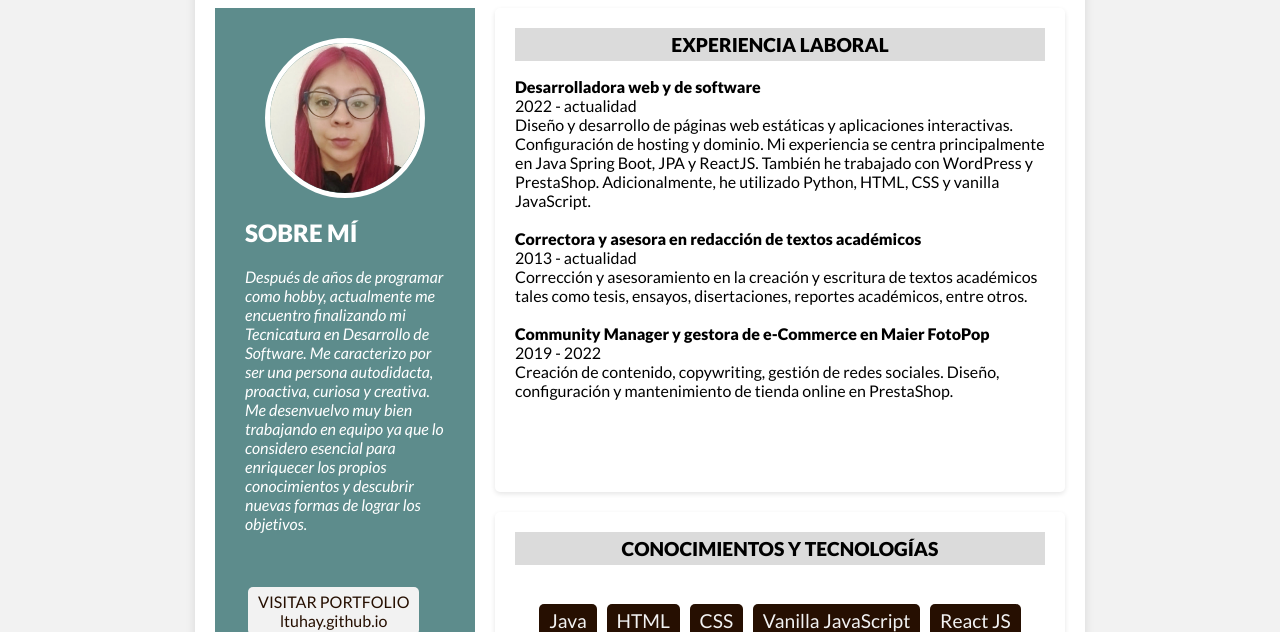
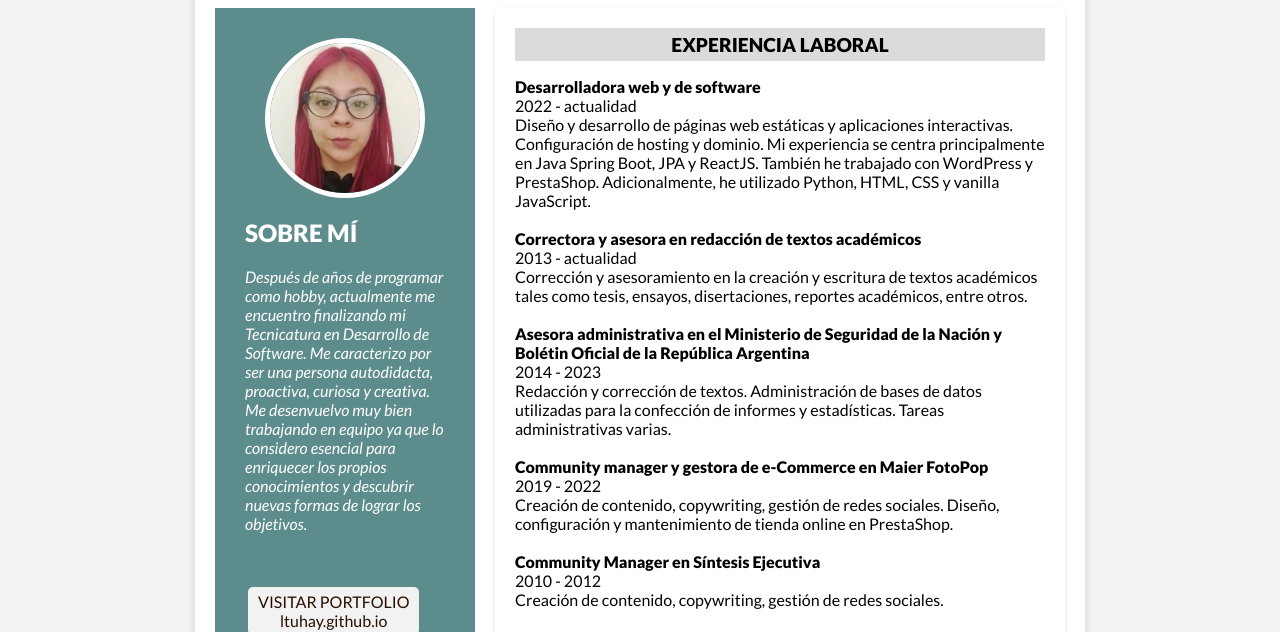
Before and after one commit to LTuhay/cv, a plain HTML site: page index.html in a window 1280 px wide. Shown: the part 168-800 px from the top of the page. Drawn offline with Linux system fonts and the light colour scheme.

Commit message:
consensus

```diff
--- a/index.html
+++ b/index.html
@@ -89,9 +89,17 @@
       <p class="text">Corrección y asesoramiento en la creación y escritura de textos académicos tales como tesis,
         ensayos, disertaciones, reportes académicos, entre otros. </p>
       <br>
-      <p class="subt">Community Manager y gestora de e-Commerce en Maier FotoPop</p>
+      <p class="subt">Asesora administrativa en el Ministerio de Seguridad de la Nación y Bolétin Oficial de la República Argentina</p>
+      <p class="text">2014 - 2023 </p>
+      <p class="text">Redacción y corrección de textos. Administración de bases de datos utilizadas para la confección de informes y estadísticas. Tareas administrativas varias. </p>
+      <br>
+      <p class="subt">Community manager y gestora de e-Commerce en Maier FotoPop</p>
       <p class="text">2019 - 2022 </p>
       <p class="text">Creación de contenido, copywriting, gestión de redes sociales. Diseño, configuración y mantenimiento de tienda online en PrestaShop. </p>
+      <br>
+      <p class="subt">Community Manager en Síntesis Ejecutiva</p>
+      <p class="text">2010 - 2012 </p>
+      <p class="text"> Creación de contenido, copywriting, gestión de redes sociales. </p>
       <br>
     </div>
 
```
